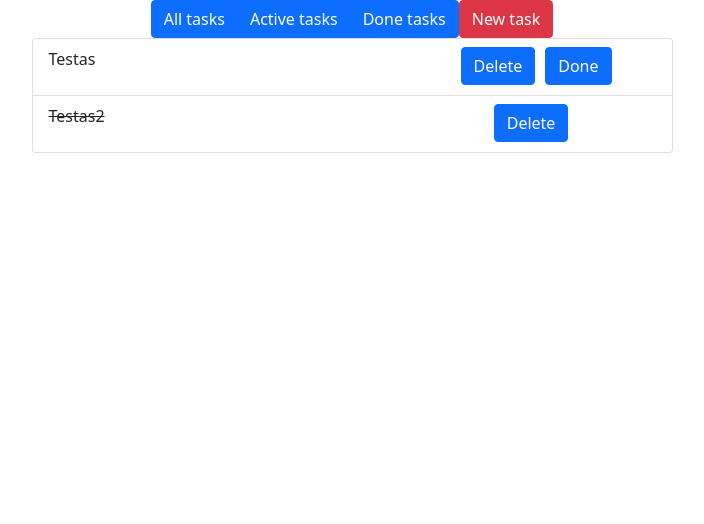
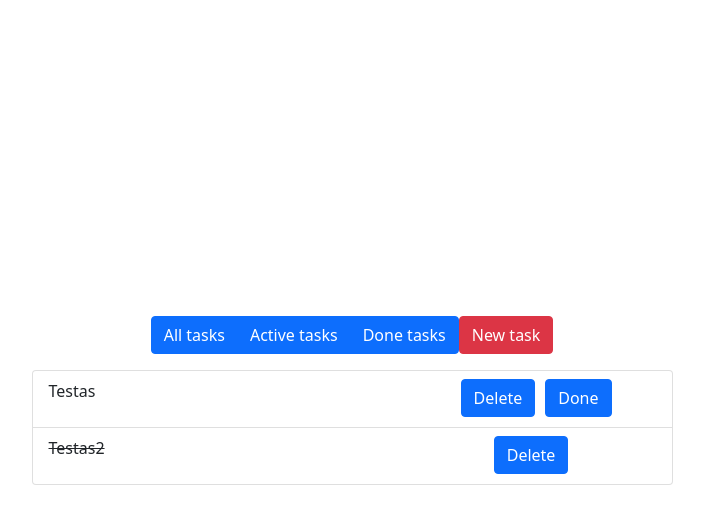
Before and after one commit to simonachess/react-redux-intro, a React (Create React App) app: page / in a window 1280 px wide. Shown: the top 524 px of the page, without its empty margins (288-992 px from the left). Built offline with nearby package versions, Linux system fonts and the light colour scheme.

Commit message:
added margin, centered container

```diff
--- a/src/App.css
+++ b/src/App.css
@@ -1,3 +1,8 @@
 .container {
+  width: 100%;
+  height: 100vh;
   text-align: center;
+  display: flex;
+  flex-direction: column;
+  justify-content: center;
 }
--- a/src/components/todo/AddTodo.js
+++ b/src/components/todo/AddTodo.js
@@ -1,5 +1,4 @@
-import { Card, Modal, Form, FormGroup, Button, ListGroupItem } from 'react-bootstrap';
-import { UncontrolledCollapse } from 'reactstrap';
+import { Modal, Form, Button } from 'react-bootstrap';
 
 import { useState } from 'react';
 import { connect } from 'react-redux';
@@ -39,7 +38,7 @@ const AddTodo = (props) => {
 
     return (
         <>
-            <Button variant='danger' onClick={handleShow}>New task</Button>
+            <Button className='mb-3' variant='danger' onClick={handleShow}>New task</Button>
             <Modal show={modal} onHide={handleShow}>
                 <Modal.Header>
                     Create new task
--- a/src/components/todo/TodoItem.js
+++ b/src/components/todo/TodoItem.js
@@ -20,7 +20,6 @@ const TodoItem = ({ todo, remove, mark }) => {
                         {
                             !todo.isComplete && <Button color="primary" onClick={() => mark(todo.id)} className="mr-auto">Done</Button>
                         }
-
                     </div>
                 </div>
             </div>
--- a/src/nav/TopNav.js
+++ b/src/nav/TopNav.js
@@ -6,7 +6,7 @@ import { connect } from 'react-redux';
 const TopNav = (props) => {
     let { filterTodo } = props;
     return (
-        <ButtonGroup>
+        <ButtonGroup className='mb-3'>
             <Button variant='primary' onClick={() => filterTodo('ALL')}>All tasks</Button>
             <Button variant='primary' onClick={() => filterTodo('ACTIVE')}>Active tasks</Button>
             <Button variant='primary' onClick={() => filterTodo('DONE')}>Done tasks</Button>
```
